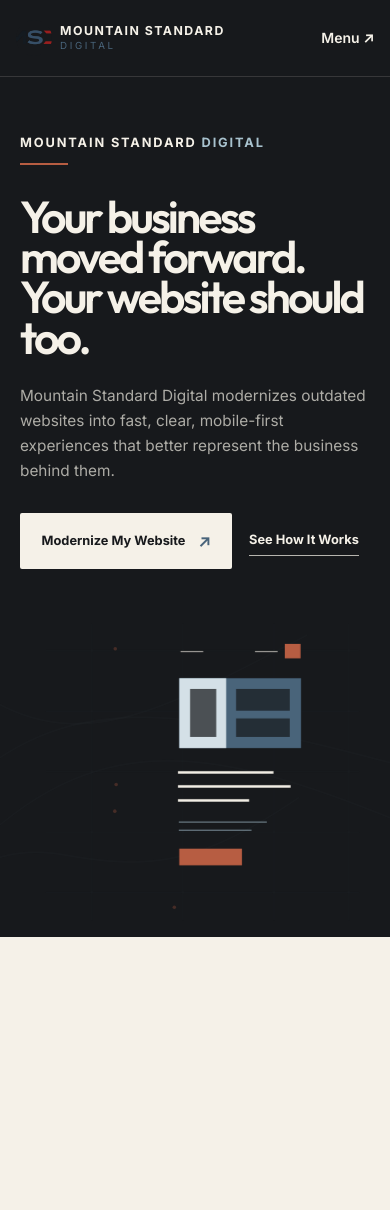
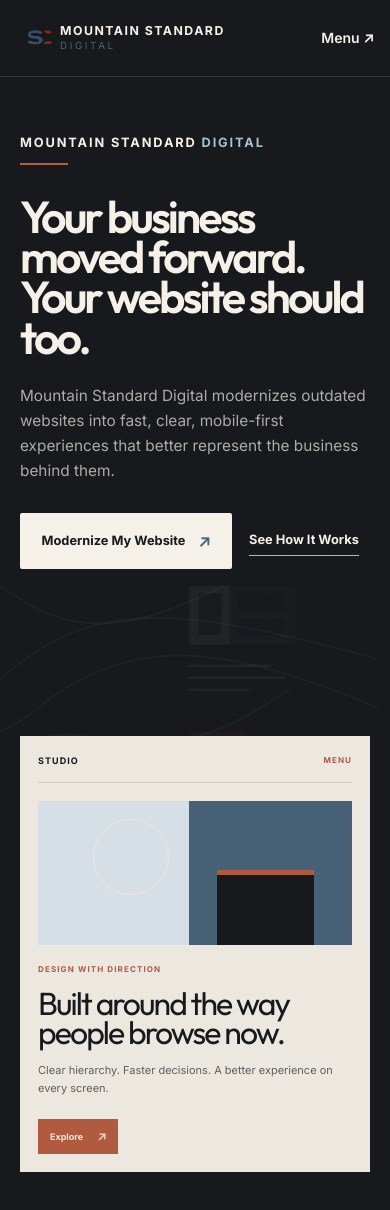
Before and after one commit to jjaramillo-abba/mountain-standard-digital, a Next.js app: page /hero-signature in a window 390 px wide. Before the commit the page ends 937 px from the top, so only its background shows below. Built offline with nearby package versions, Linux system fonts and the light colour scheme.

Commit message:
Finish signature hero digital experience

```diff
--- /dev/null
+++ b/src/app/signature-finish.css
@@ -0,0 +1,25 @@
+@keyframes experience-desktop-in { 0%,37% { opacity:0; } 52%,73% { opacity:1; } 82%,100% { opacity:0; } }
+@keyframes experience-mobile-in { 0%,76% { opacity:0; } 89%,100% { opacity:1; } }
+@keyframes finish-layout-fade { 0%,35% { opacity:0; } 48%,70% { opacity:.16; } 80%,100% { opacity:.04; } }
+@keyframes finish-mobile-fade { 0%,80% { opacity:0; } 90%,100% { opacity:.08; } }
+
+.signature-prototype .resolved-experience { position:absolute; z-index:3; top:16%; right:4%; width:min(510px,36vw); color:#17191c; }
+.signature-prototype .experience-desktop { position:relative; display:grid; grid-template-columns:1.05fr .95fr; gap:0; min-height:530px; background:#f5f1e8; box-shadow:0 28px 80px rgba(0,0,0,.18); animation:experience-desktop-in 13s cubic-bezier(.65,0,.25,1) infinite; }
+.signature-prototype .experience-nav { grid-column:1 / -1; display:flex; align-items:center; justify-content:space-between; padding:17px 20px; border-bottom:1px solid rgba(23,25,28,.16); font-size:9px; font-weight:700; letter-spacing:.12em; }
+.signature-prototype .experience-nav > span { font-size:11px; }.signature-prototype .experience-nav div { display:flex; gap:14px; }.signature-prototype .experience-nav i { font-style:normal; font-weight:500; letter-spacing:.03em; }.signature-prototype .experience-nav b { padding:7px 10px; background:#17191c; color:#f5f1e8; font-size:8px; }
+.signature-prototype .experience-art { position:relative; overflow:hidden; min-height:285px; background:#49647a; }.signature-prototype .art-sky { position:absolute; inset:0 54% 0 0; background:#dde8ee; }.signature-prototype .art-orbit { position:absolute; width:135px; height:135px; top:30px; left:68px; border:1px solid rgba(245,241,232,.8); border-radius:50%; }.signature-prototype .art-column { position:absolute; bottom:0; width:58px; background:#17191c; }.signature-prototype .art-column-a { height:46%; left:23%; }.signature-prototype .art-column-b { height:72%; left:49%; background:#314956; }.signature-prototype .art-column-c { height:32%; right:9%; background:#b75d42; }.signature-prototype .art-rule { position:absolute; left:0; right:0; top:61%; height:1px; background:rgba(245,241,232,.58); }
+.signature-prototype .experience-story { display:flex; flex-direction:column; align-items:flex-start; justify-content:center; padding:28px 26px; background:#dde8ee; }.signature-prototype .experience-story p,.signature-prototype .experience-mobile > p { margin:0; color:#b75d42; font-size:8px; font-weight:700; letter-spacing:.14em; }.signature-prototype .experience-story h2,.signature-prototype .experience-mobile h2 { margin:14px 0 0; font-family:Outfit,Inter,sans-serif; font-size:clamp(1.6rem,2.3vw,2.45rem); line-height:.92; letter-spacing:-.06em; }.signature-prototype .experience-story > span,.signature-prototype .experience-mobile > span { margin-top:15px; font-size:10px; line-height:1.55; color:rgba(23,25,28,.66); }.signature-prototype .experience-story button,.signature-prototype .experience-mobile button { display:flex; gap:14px; align-items:center; margin-top:22px; padding:10px 12px; border:0; background:#b75d42; color:#f5f1e8; font:700 9px Inter,Arial,sans-serif; cursor:pointer; }.signature-prototype .experience-story button b,.signature-prototype .experience-mobile button b { color:#f5d9cf; font-size:12px; }.signature-prototype .experience-detail { position:absolute; bottom:17px; left:20px; max-width:180px; margin:0; color:rgba(245,241,232,.76); font-size:9px; line-height:1.4; letter-spacing:.03em; }
+.signature-prototype .experience-mobile { display:none; }.signature-prototype .layout-geometry { animation:finish-layout-fade 13s ease-in-out infinite !important; }.signature-prototype .mobile-geometry { animation:finish-mobile-fade 13s ease-in-out infinite !important; }.signature-prototype .alignment-grid { animation:refined-grid 13s ease-in-out infinite !important; }
+
+@media (max-width:800px) {
+  .signature-prototype .signature-geometry { order:2; height:150px; margin-top:1.1rem; overflow:hidden; }.signature-prototype .signature-geometry svg { width:160%; margin-left:-63%; }
+  .signature-prototype .resolved-experience { position:relative; order:3; top:auto; right:auto; width:calc(100% - 2.5rem); max-width:620px; margin:0 auto 2.5rem; }.signature-prototype .experience-desktop { display:none; }
+  .signature-prototype .experience-mobile { display:flex; flex-direction:column; align-items:flex-start; padding:18px; min-height:420px; background:#f5f1e8; animation:experience-mobile-in 6.5s cubic-bezier(.65,0,.25,1) infinite; }
+  .signature-prototype .mobile-experience-nav { display:flex; justify-content:space-between; width:100%; padding-bottom:14px; border-bottom:1px solid rgba(23,25,28,.14); font-size:9px; font-weight:700; letter-spacing:.12em; }.signature-prototype .mobile-experience-nav b { color:#b75d42; font-size:8px; }
+  .signature-prototype .mobile-experience-art { position:relative; width:100%; height:144px; margin:18px 0; overflow:hidden; background:#49647a; }.signature-prototype .mobile-experience-art span { position:absolute; inset:0 52% 0 0; background:#dde8ee; }.signature-prototype .mobile-experience-art i { position:absolute; width:76px; height:76px; top:18px; left:55px; border:1px solid #f5f1e8; border-radius:50%; }.signature-prototype .mobile-experience-art em { position:absolute; bottom:0; right:12%; width:31%; height:52%; background:#17191c; border-top:5px solid #b75d42; }
+  .signature-prototype .experience-mobile h2 { font-size:2rem; }.signature-prototype .experience-mobile > span { font-size:11px; }.signature-prototype .layout-geometry { display:none; }.signature-prototype .mobile-geometry { animation:finish-mobile-fade 6.5s ease-in-out infinite !important; }.signature-prototype .alignment-grid { animation:refined-grid 6.5s ease-in-out infinite !important; }
+}
+
+@media (prefers-reduced-motion:reduce) {
+  .signature-prototype .experience-desktop { opacity:1; animation:none!important; }.signature-prototype .experience-mobile { opacity:1; animation:none!important; }.signature-prototype .layout-geometry,.signature-prototype .mobile-geometry { opacity:0!important; animation:none!important; }.signature-prototype .spatial-field { opacity:.07!important; animation:none!important; }.signature-prototype .alignment-grid { opacity:.08!important; animation:none!important; }
+}
--- a/src/components/signature-hero.tsx
+++ b/src/components/signature-hero.tsx
@@ -24,6 +24,22 @@
   </div>;
 }
 
+function ResolvedExperience() {
+  return <div className="resolved-experience" aria-label="A finished editorial demonstration of a responsive website experience">
+    <div className="experience-desktop">
+      <div className="experience-nav"><span>STUDIO</span><div><i>Approach</i><i>Spaces</i><i>Journal</i></div><b>Contact</b></div>
+      <div className="experience-art" aria-hidden="true"><span className="art-sky"/><span className="art-orbit"/><span className="art-column art-column-a"/><span className="art-column art-column-b"/><span className="art-column art-column-c"/><span className="art-rule"/></div>
+      <div className="experience-story"><p>DESIGN WITH DIRECTION</p><h2>Built around the way people browse now.</h2><span>Clear hierarchy. Faster decisions. A better experience on every screen.</span><button type="button">Explore <b>↗</b></button></div>
+      <p className="experience-detail">A more considered digital first impression.</p>
+    </div>
+    <div className="experience-mobile">
+      <div className="mobile-experience-nav"><span>STUDIO</span><b>MENU</b></div>
+      <div className="mobile-experience-art" aria-hidden="true"><span/><i/><em/></div>
+      <p>DESIGN WITH DIRECTION</p><h2>Built around the way people browse now.</h2><span>Clear hierarchy. Faster decisions. A better experience on every screen.</span><button type="button">Explore <b>↗</b></button>
+    </div>
+  </div>;
+}
+
 export function SignatureHero() {
   return <div className="signature-prototype">
     <Header/>
@@ -35,6 +51,7 @@
         <p className="signature-copy">Mountain Standard Digital modernizes outdated websites into fast, clear, mobile-first experiences that better represent the business behind them.</p>
         <div className="signature-actions"><Link className="signature-primary" href="/contact">Modernize My Website <span>↗</span></Link><Link className="signature-secondary" href="/process">See How It Works</Link></div>
       </div>
+      <ResolvedExperience/>
     </section></main>
   </div>;
 }
```
Also changed, not shown: src/app/globals.css.
